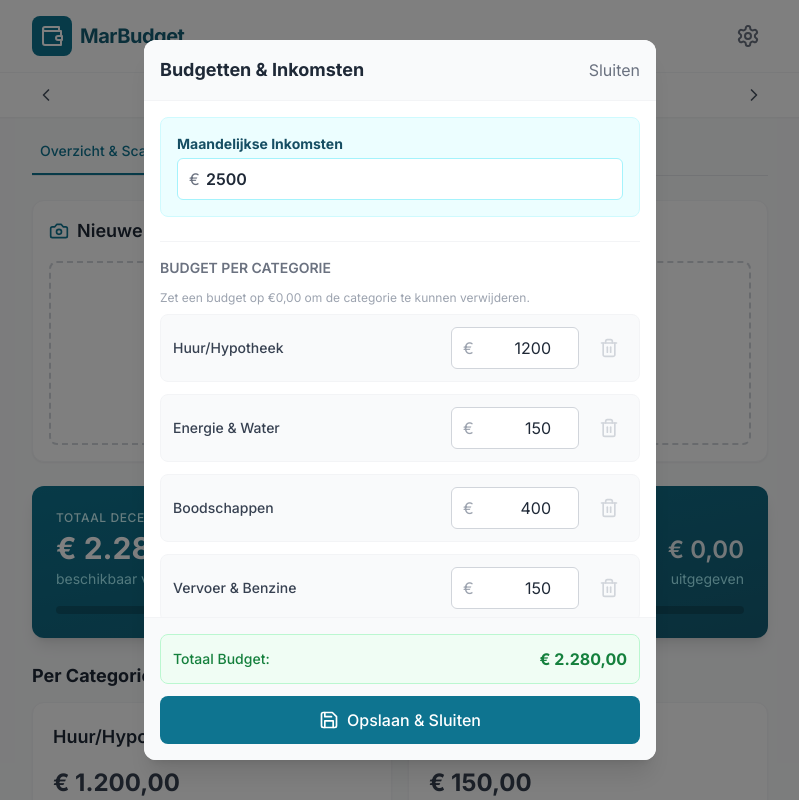
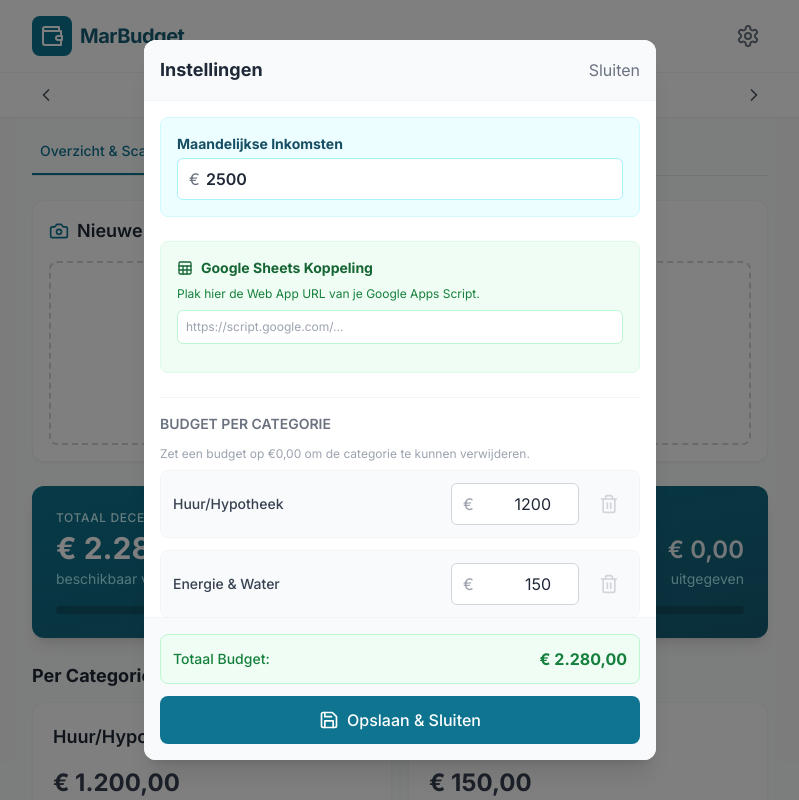
Before and after one commit to HeyoB-ai/MarBudget, a React (Vite) app: page / in a window 1280 px wide. Both pictures are taken after a click on the button 988 px from the left and 36 px from the top of the page. Shown: the top 800 px of the page, without its empty margins (240-1039 px from the left). Built offline with nearby package versions, Linux system fonts and the light colour scheme.

Commit message:
feat: Integrate Google Sheets for data export
Add functionality to export expense data to a Google Sheet. This includes a new input field in settings for the sheet URL and a button to trigger the export. The `sheetService` module now contains the `postToGoogleSheet` function.

```diff
--- a/App.tsx
+++ b/App.tsx
@@ -4,6 +4,7 @@ import { BudgetOverview } from './components/BudgetOverview';
 import { BudgetSettings } from './components/BudgetSettings';
 import { Expense } from './types';
 import { INITIAL_BUDGETS, formatCurrency } from './constants';
+import { postToGoogleSheet } from './services/sheetService';
 import { Wallet, Settings, List, Trash2, ChevronLeft, ChevronRight } from 'lucide-react';
 
 export default function App() {
@@ -11,6 +12,7 @@ export default function App() {
   const [expenses, setExpenses] = useState<Expense[]>([]);
   const [budgets, setBudgets] = useState<Record<string, number>>(INITIAL_BUDGETS);
   const [income, setIncome] = useState<number>(2500); // Default income assumption
+  const [sheetUrl, setSheetUrl] = useState<string>("");
   const [showSettings, setShowSettings] = useState(false);
   const [activeTab, setActiveTab] = useState<'dashboard' | 'expenses'>('dashboard');
   const [selectedMonth, setSelectedMonth] = useState<Date>(new Date());
@@ -20,10 +22,12 @@ export default function App() {
     const savedExpenses = localStorage.getItem('marbudget_expenses');
     const savedBudgets = localStorage.getItem('marbudget_budgets');
     const savedIncome = localStorage.getItem('marbudget_income');
+    const savedSheetUrl = localStorage.getItem('marbudget_sheet_url');
 
     if (savedExpenses) setExpenses(JSON.parse(savedExpenses));
     if (savedBudgets) setBudgets(JSON.parse(savedBudgets));
     if (savedIncome) setIncome(parseFloat(savedIncome));
+    if (savedSheetUrl) setSheetUrl(savedSheetUrl);
   }, []);
 
   // Save to local storage on change
@@ -39,8 +43,17 @@ export default function App() {
     localStorage.setItem('marbudget_income', income.toString());
   }, [income]);
 
+  useEffect(() => {
+    localStorage.setItem('marbudget_sheet_url', sheetUrl);
+  }, [sheetUrl]);
+
   const addExpense = (expense: Expense) => {
     setExpenses(prev => [expense, ...prev]);
+
+    // Automatically push to Google Sheet if configured
+    if (sheetUrl) {
+      postToGoogleSheet(sheetUrl, expense);
+    }
 
     // Check if the expense date is in a different month than currently selected
     const expenseDate = new Date(expense.date);
@@ -50,8 +63,6 @@ export default function App() {
     if (currentMonthStr !== expenseMonthStr) {
       // Automatically switch to the month of the receipt so the user sees the result
       setSelectedMonth(expenseDate);
-      // Optional: alert user
-      // alert(`De weergave is verplaatst naar ${expenseDate.toLocaleDateString('nl-NL', { month: 'long' })} omdat de bon daar bij hoort.`);
     }
   };
 
@@ -59,9 +70,10 @@ export default function App() {
     setExpenses(prev => prev.filter(e => e.id !== id));
   };
 
-  const handleUpdateSettings = (newBudgets: Record<string, number>, newIncome: number) => {
+  const handleUpdateSettings = (newBudgets: Record<string, number>, newIncome: number, newSheetUrl: string) => {
     setBudgets(newBudgets);
     setIncome(newIncome);
+    setSheetUrl(newSheetUrl);
   };
 
   // Date Navigation Handlers
@@ -204,6 +216,8 @@ export default function App() {
         <BudgetSettings
           budgets={budgets}
           income={income}
+          sheetUrl={sheetUrl}
+          allExpenses={expenses}
           onSave={handleUpdateSettings}
           onClose={() => setShowSettings(false)}
         />
--- a/components/BudgetSettings.tsx
+++ b/components/BudgetSettings.tsx
@@ -1,17 +1,23 @@
 import React, { useState } from 'react';
 import { formatCurrency } from '../constants';
-import { Save, Plus, AlertTriangle, Trash2 } from 'lucide-react';
+import { Save, Plus, AlertTriangle, Trash2, Sheet, UploadCloud } from 'lucide-react';
+import { Expense } from '../types';
+import { postToGoogleSheet } from '../services/sheetService';
 
 interface BudgetSettingsProps {
   budgets: Record<string, number>;
   income: number;
-  onSave: (newBudgets: Record<string, number>, newIncome: number) => void;
+  sheetUrl: string;
+  allExpenses: Expense[];
+  onSave: (newBudgets: Record<string, number>, newIncome: number, newSheetUrl: string) => void;
   onClose: () => void;
 }
 
-export const BudgetSettings: React.FC<BudgetSettingsProps> = ({ budgets, income, onSave, onClose }) => {
+export const BudgetSettings: React.FC<BudgetSettingsProps> = ({ budgets, income, sheetUrl, allExpenses, onSave, onClose }) => {
   const [localBudgets, setLocalBudgets] = useState<Record<string, number>>({ ...budgets });
   const [localIncome, setLocalIncome] = useState<number>(income);
+  const [localSheetUrl, setLocalSheetUrl] = useState<string>(sheetUrl || '');
+  const [isSyncing, setIsSyncing] = useState(false);
 
   // New category state
   const [newCategoryName, setNewCategoryName] = useState('');
@@ -44,8 +50,16 @@ export const BudgetSettings: React.FC<BudgetSettingsProps> = ({ budgets, income,
   };
 
   const handleSave = () => {
-    onSave(localBudgets, localIncome);
+    onSave(localBudgets, localIncome, localSheetUrl);
     onClose();
+  };
+
+  const handleSyncAll = async () => {
+    if (!localSheetUrl) return;
+    setIsSyncing(true);
+    await postToGoogleSheet(localSheetUrl, allExpenses);
+    setIsSyncing(false);
+    alert('Alle uitgaven zijn naar de Sheet verstuurd!');
   };
 
   const totalBudget = Object.values(localBudgets).reduce((a, b) => a + b, 0);
@@ -56,7 +70,7 @@ export const BudgetSettings: React.FC<BudgetSettingsProps> = ({ budgets, income,
     <div className="fixed inset-0 bg-black/50 z-50 flex items-center justify-center p-4">
       <div className="bg-white rounded-xl shadow-xl w-full max-w-lg max-h-[90vh] overflow-hidden flex flex-col">
         <div className="p-4 border-b border-gray-100 flex justify-between items-center bg-gray-50">
-          <h2 className="text-lg font-bold text-gray-800">Budgetten & Inkomsten</h2>
+          <h2 className="text-lg font-bold text-gray-800">Instellingen</h2>
           <button onClick={onClose} className="text-gray-500 hover:text-gray-700">Sluiten</button>
         </div>
 
@@ -74,6 +88,36 @@ export const BudgetSettings: React.FC<BudgetSettingsProps> = ({ budgets, income,
                 className="w-full pl-7 pr-3 py-2 border border-cyan-200 rounded-md focus:ring-primary focus:border-primary font-semibold text-gray-800"
               />
             </div>
+          </div>
+
+          {/* Google Sheets Integration */}
+          <div className="bg-green-50 p-4 rounded-lg border border-green-100">
+            <div className="flex items-center mb-2 text-green-800">
+              <Sheet className="w-4 h-4 mr-2" />
+              <label className="text-sm font-bold block">Google Sheets Koppeling</label>
+            </div>
+            <p className="text-xs text-green-700 mb-2">Plak hier de Web App URL van je Google Apps Script.</p>
+            <input
+              type="text"
+              placeholder="https://script.google.com/..."
+              value={localSheetUrl}
+              onChange={(e) => setLocalSheetUrl(e.target.value)}
+              className="w-full p-2 border border-green-200 rounded-md focus:ring-green-500 focus:border-green-500 text-xs mb-3"
+            />
+            {localSheetUrl && (
+              <button
+                onClick={handleSyncAll}
+                disabled={isSyncing}
+                className="w-full bg-green-600 hover:bg-green-700 text-white text-xs py-2 px-3 rounded flex items-center justify-center transition-colors"
+              >
+                {isSyncing ? 'Bezig met versturen...' : (
+                  <>
+                    <UploadCloud className="w-3 h-3 mr-2" />
+                    Sync alle huidige data nu
+                  </>
+                )}
+              </button>
+            )}
           </div>
 
           <div className="border-t border-gray-100 pt-4">
--- /dev/null
+++ b/services/sheetService.ts
@@ -0,0 +1,24 @@
+import { Expense } from '../types';
+
+export const postToGoogleSheet = async (url: string, data: Expense | Expense[]) => {
+  if (!url) return;
+
+  try {
+    // We gebruiken 'no-cors' omdat Google Apps Script redirects gebruikt die CORS errors kunnen geven in browser JS.
+    // Met 'no-cors' kunnen we wel sturen, maar krijgen we geen leesbaar antwoord terug.
+    // Voor "fire and forget" logging is dit prima.
+    await fetch(url, {
+      method: 'POST',
+      mode: 'no-cors',
+      headers: {
+        'Content-Type': 'application/json',
+      },
+      body: JSON.stringify(data),
+    });
+    console.log("Data verzonden naar Google Sheet");
+    return true;
+  } catch (error) {
+    console.error("Fout bij verzenden naar Google Sheet:", error);
+    return false;
+  }
+};
```
